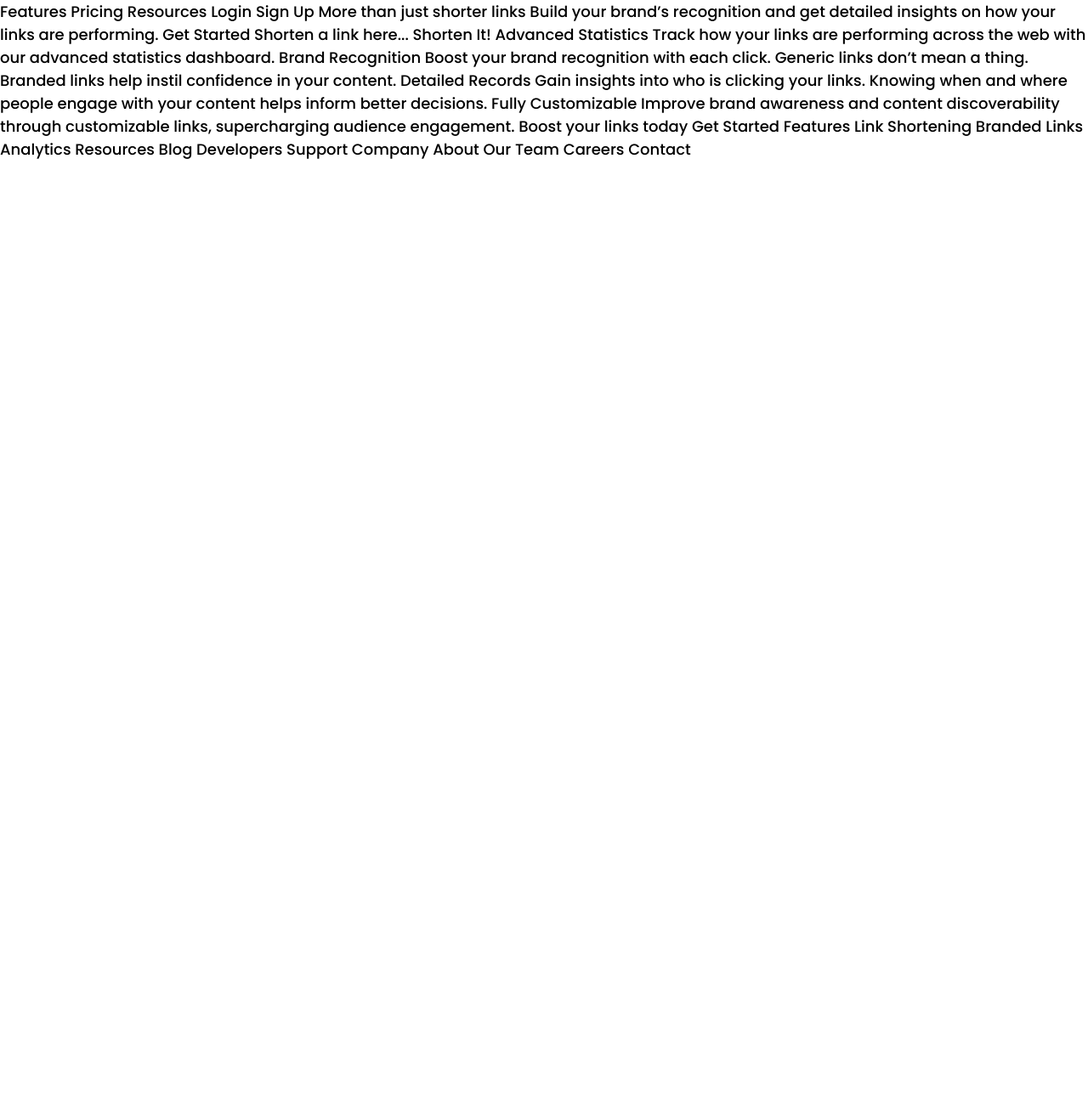
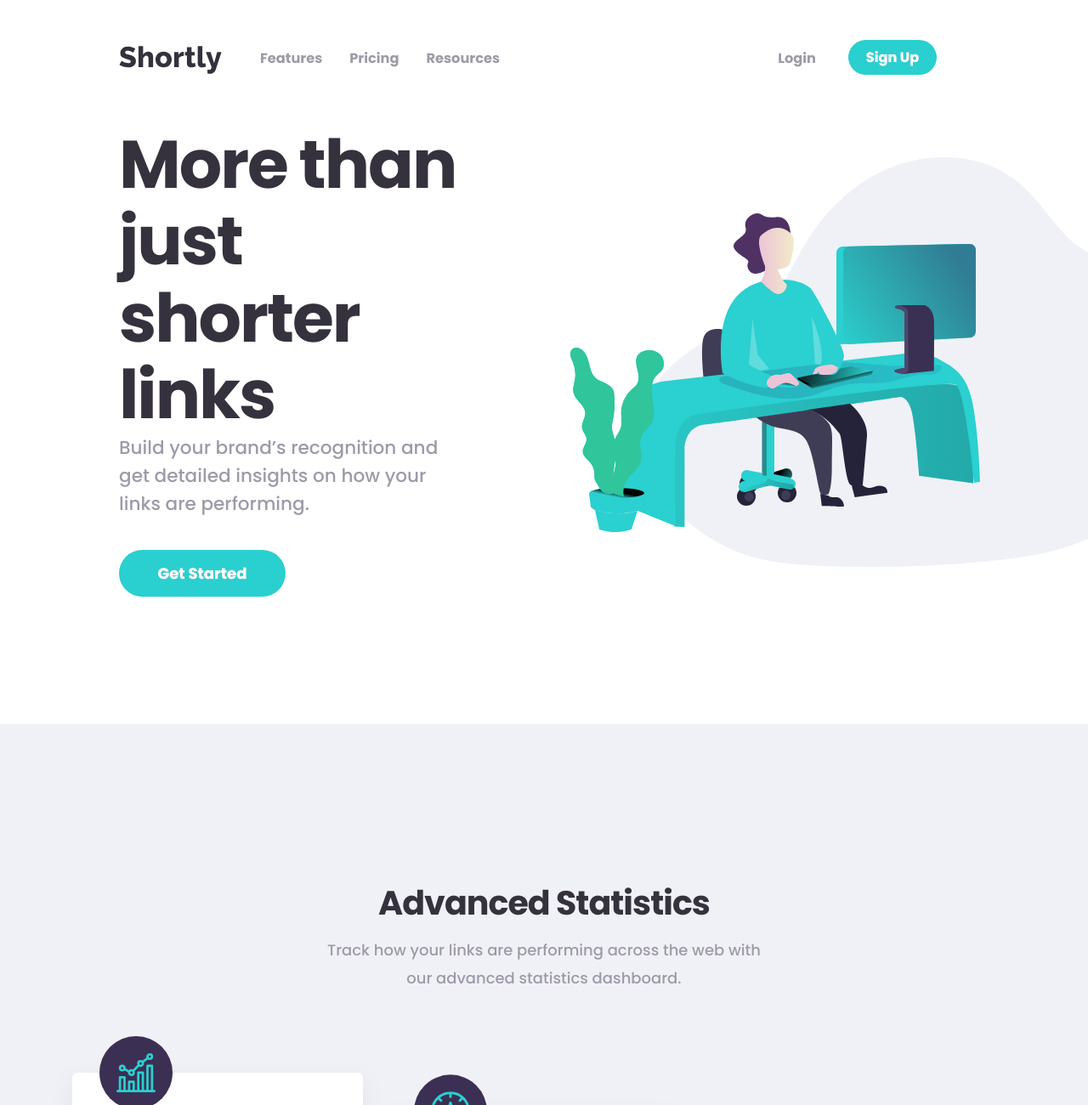
Before and after one commit to luisPolanco25/url-shortening-api-landing-page, a plain HTML site: page index.html in a window 1280 px wide. Shown: the top 1300 px of the page at 85% size. Before the commit the page ends 800 px from the top, so only its background shows below. Drawn offline with Linux system fonts and the light colour scheme.

Commit message:
Header, intro section and cards section created

```diff
--- a/index.html
+++ b/index.html
@@ -1,5 +1,6 @@
 <!DOCTYPE html>
 <html lang="en">
+
 <head>
   <meta charset="UTF-8">
   <meta name="viewport" content="width=device-width, initial-scale=1.0">
@@ -16,45 +17,94 @@
   <title> Luis Polanco | Shortly URL shortening API</title>
 
 </head>
+
 <body>
 
-  Features
-  Pricing
-  Resources
+  <header>
+    <div>
+      <ul>
+        <img src="./images/logo.svg" alt="Shortly" />
+        <li><a href="#">Features</a></li>
+        <li><a href="#">Pricing</a></li>
+        <li><a href="#">Resources</a></li>
+      </ul>
+    </div>
+    <div id="login">
+      <ul>
+        <li><a href="#">Login</a></li>
+        <li><button class="buttons">Sign Up</button></li>
+      </ul>
+    </div>
+  </header>
 
-  Login
-  Sign Up
+  <main>
 
-  More than just shorter links
+    <section id="site-intro">
+      <div>
+        <h1>More than just shorter links</h1>
+        <p>Build your brand’s recognition and get detailed insights
+          on how your links are performing.</p>
+        <button class="buttons">Get Started</button>
+      </div>
+      <img src="./images/illustration-working.svg" alt="A person working" />
+    </section>
 
-  Build your brand’s recognition and get detailed insights
-  on how your links are performing.
+    <section id="statistics">
 
-  Get Started
+      <div id="statistics-intro">
+        <h2>Advanced Statistics</h2>
+        <p>Track how your links are performing across the web with our
+          advanced statistics dashboard.</p>
+      </div>
+
+      <div id="statistics-cards">
+
+        <div class="cards" id="recognition">
+          <div class="card-logo">
+            <img src="./images/icon-brand-recognition.svg" alt="" />
+          </div>
+          <div class="card-text">
+            <h3>Brand Recognition</h3>
+            <p>Boost your brand recognition with each click. Generic links don’t
+              mean a thing. Branded links help instil confidence in your content.</p>
+          </div>
+        </div>
+
+        <div class="cards" id="records">
+          <div class="card-logo">
+            <img src="./images/icon-detailed-records.svg" alt="" />
+          </div>
+          <div class="card-text">
+            <h3>Detailed Records</h3>
+            <p>Gain insights into who is clicking your links. Knowing when and where
+              people engage with your content helps inform better decisions.</p>
+          </div>
+        </div>
+
+        <div class="cards" id="customizable">
+          <div class="card-logo">
+            <img src="./images/icon-fully-customizable.svg" alt="" />
+          </div>
+          <div class="card-text">
+            <h3>Fully Customizable</h3>
+            <p>Improve brand awareness and content discoverability through customizable
+              links, supercharging audience engagement.</p>
+          </div>
+        </div>
+
+      </div>
+
+    </section>
+
+  </main>
+
+  <!--
 
   Shorten a link here...
 
   Shorten It!
 
-  Advanced Statistics
 
-  Track how your links are performing across the web with our
-  advanced statistics dashboard.
-
-  Brand Recognition
-
-  Boost your brand recognition with each click. Generic links don’t
-  mean a thing. Branded links help instil confidence in your content.
-
-  Detailed Records
-
-  Gain insights into who is clicking your links. Knowing when and where
-  people engage with your content helps inform better decisions.
-
-  Fully Customizable
-
-  Improve brand awareness and content discoverability through customizable
-  links, supercharging audience engagement.
 
   Boost your links today
 
@@ -77,7 +127,8 @@
   About
   Our Team
   Careers
-  Contact
+  Contact -->
 
 </body>
+
 </html>
--- a/styles.css
+++ b/styles.css
@@ -1,6 +1,6 @@
 :root {
     /* Primary colors */
-    -cyan: hsl(180, 66%, 49%);
+    --cyan: hsl(180, 66%, 49%);
     --dark-violet: hsl(257, 27%, 26%);
 
     /* Secondary colors */
@@ -19,7 +19,11 @@
     --regular: 500;
     --bold: 700;
 
+    /* Transitions */
+    --basic-transition: all 0.3s ease-in;
 }
+
+/* GENERAL STYLES */
 
 * {
     margin: 0;
@@ -36,3 +40,223 @@ body {
     width: 100%;
     min-height: 100vh;
 }
+
+.buttons {
+    background-color: var(--cyan);
+    color: #fff;
+    font-family: var(--poppins);
+    font-size: 0.9rem;
+    font-weight: var(--bold);
+    text-shadow: 0px 0px 1px #ccc;
+    border: none;
+    border-radius: 40px;
+    cursor: pointer;
+    transition: var(--basic-transition);
+}
+
+.buttons:hover {
+    opacity: 0.6;
+}
+
+/* HEADER */
+
+header {
+    display: flex;
+    padding: 54px 140px;
+    justify-content: space-between;
+}
+
+header div {
+    flex-basis: 50%;
+}
+
+header div ul {
+    display: flex;
+    align-items: flex-start;
+}
+
+header div ul li {
+    list-style: none;
+    margin-right: 32px;
+    transition: var(--basic-transition);
+}
+
+header div ul img {
+    margin-right: 45px;
+}
+
+header ul li a {
+    text-decoration: none;
+    color: var(--grayish-violet);
+    font-weight: var(--bold);
+    font-size: 0.9rem;
+    width: 100%;
+}
+
+header ul li:hover a {
+    color: var(--very-dark-violet);
+}
+
+#login ul {
+    justify-content: flex-end;
+    align-items: flex-start;
+}
+
+#login ul li {
+    margin-right: 38px;
+}
+
+#login .buttons {
+    position: relative;
+    bottom: 7px;
+    padding: 8px;
+    width: 104px;
+}
+
+/* MAIN CONTENT */
+
+#site-intro {
+    display: flex;
+    overflow: hidden;
+    align-items: center;
+    padding-bottom: 150px;
+}
+
+#site-intro div {
+    display: flex;
+    flex-direction: column;
+    width: 100%;
+    margin-left: 140px;
+}
+
+#site-intro h1 {
+    font-size: 4.4rem;
+    font-weight: var(--bold);
+    letter-spacing: -2px;
+    word-spacing: -1px;
+    color: var(--very-dark-blue);
+    line-height: 1.14;
+}
+
+#site-intro p {
+    color: var(--grayish-violet);
+    font-weight: var(--regular);
+    font-size: 1.2rem;
+    margin-bottom: 38px;
+}
+
+#site-intro .buttons {
+    font-size: 1rem;
+    width: 196px;
+    padding: 14px;
+}
+
+#site-intro img {
+    position: relative;
+    left: 124px;
+}
+
+#statistics {
+    background-color: #F0F1F6;
+    padding: 180px 140px;
+    display: flex;
+    flex-direction: column;
+    align-items: center;
+    justify-content: center;
+}
+
+#statistics-intro {
+    display: flex;
+    flex-direction: column;
+    align-items: center;
+    margin-bottom: 94px
+}
+
+#statistics-intro h2 {
+    text-align: center;
+    font-size: 2.2rem;
+    color: var(--very-dark-blue);
+    letter-spacing: -1px;
+    margin-bottom: 10px;
+}
+
+#statistics-intro p {
+    text-align: center;
+    color: var(--grayish-violet);
+    font-size: 1rem;
+    line-height: 1.82;
+    width: 64%;
+}
+
+#statistics-cards {
+    display: flex;
+    justify-content: space-between;
+}
+
+.cards {
+    background-color: #fff;
+    width: 342px;
+    padding: 77px 34px 41px 32px;
+    margin-right: 28px;
+    border-radius: 6px;
+    box-shadow: rgba(114, 114, 114, 0.1) 0px 8px 24px;
+}
+
+.card-text {
+    display: flex;
+    flex-direction: column;
+    margin-top: -86px;
+}
+
+.card-text h3 {
+    color: var(--very-dark-violet);
+    font-size: 1.2rem;
+    margin-bottom: 17px;
+}
+
+.card-text p {
+    color: var(--grayish-violet);
+    font-size: 0.8rem;
+}
+
+.card-logo {
+    background-color: var(--dark-violet);
+    width: 86px;
+    height: 86px;
+    border-radius: 50%;
+    display: flex;
+    justify-content: center;
+    padding: 20px;
+    position: relative;
+    bottom: 120px;
+}
+
+#records {
+    transform: translateY(18%);
+}
+
+#records::before {
+    content: "";
+    display: block;
+    background-color: var(--cyan);
+    width: 28px;
+    height: 9px;
+    margin-left: -60px;
+    position: absolute;
+    margin-top: 32px;
+}
+
+#records::after {
+    content: "";
+    display: block;
+    background-color: var(--cyan);
+    width: 28px;
+    height: 9px;
+    margin-left: 310px;
+    position: absolute;
+    margin-top: -102px;
+}
+
+#customizable {
+    transform: translateY(36%);
+}
```
